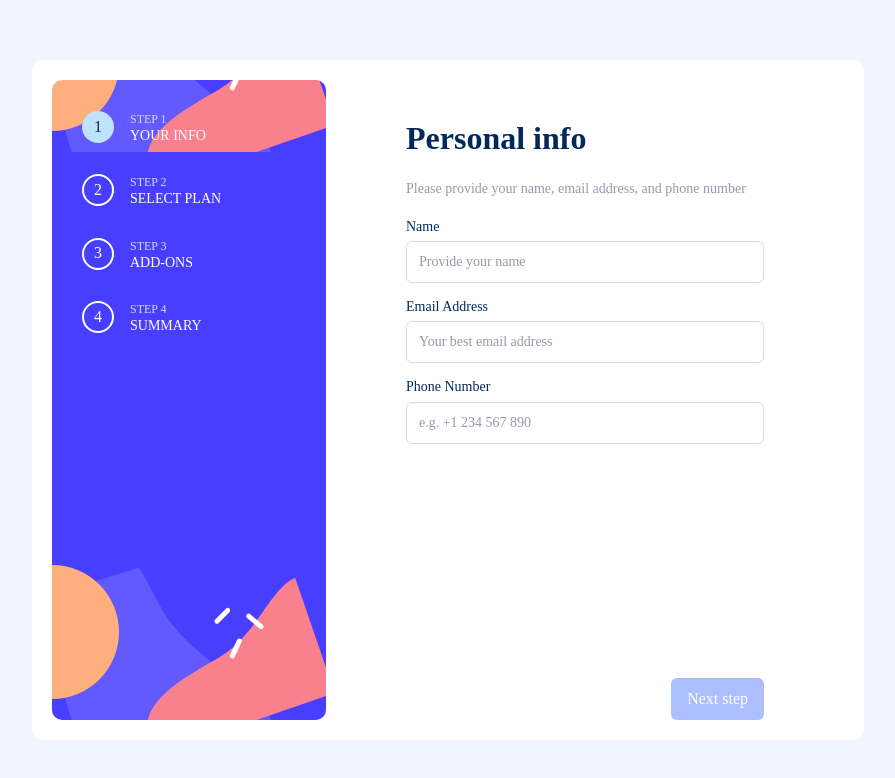
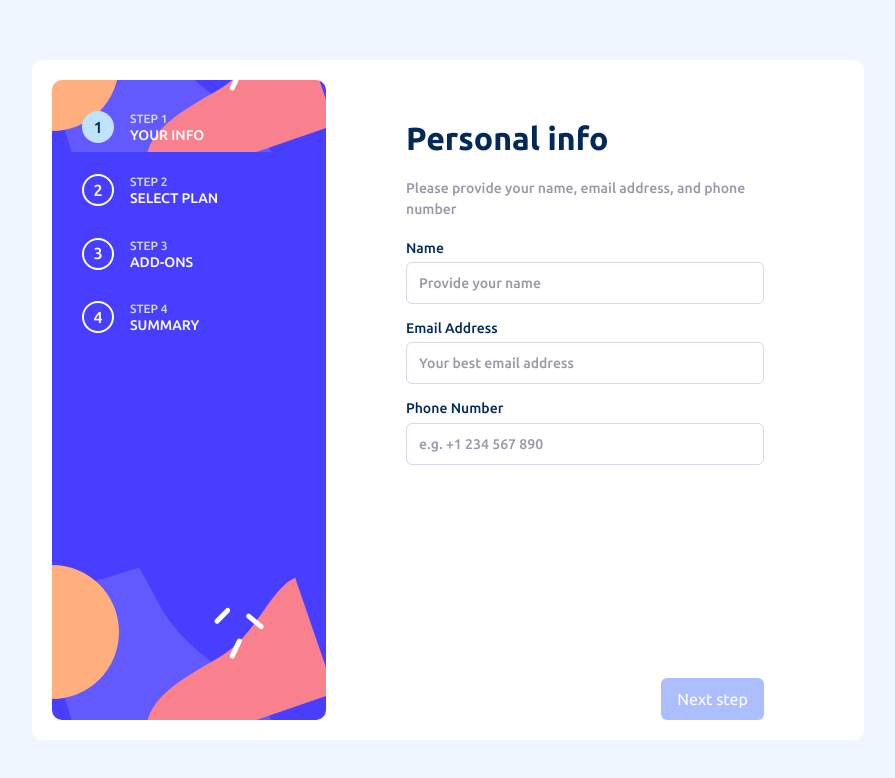
Before and after one commit to LucasED78/multi-step-form, a React (Vite) app: page / in a window 1280 px wide. Shown: the top 778 px of the page, without its empty margins (192-1087 px from the left). Built offline with nearby package versions, Linux system fonts and the light colour scheme.

Commit message:
feat: adding font

```diff
--- a/index.html
+++ b/index.html
@@ -5,6 +5,10 @@
     <link rel="icon" type="image/svg+xml" href="/vite.svg" />
     <meta name="viewport" content="width=device-width, initial-scale=1.0" />
     <title>Vite + React + TS</title>
+
+    <link rel="preconnect" href="https://fonts.googleapis.com">
+    <link rel="preconnect" href="https://fonts.gstatic.com" crossorigin>
+    <link href="https://fonts.googleapis.com/css2?family=Ubuntu:wght@400;500;700&display=swap" rel="stylesheet" />
   </head>
   <body>
     <div id="root"></div>
--- a/src/styles.ts
+++ b/src/styles.ts
@@ -8,6 +8,8 @@
 
   body {
     font-family: Ubuntu;
+    font-weight: 500;
+
     background-color: ${({ theme }: { theme: Theme }) => theme.colors.magnolia};
   }
 `;
```
